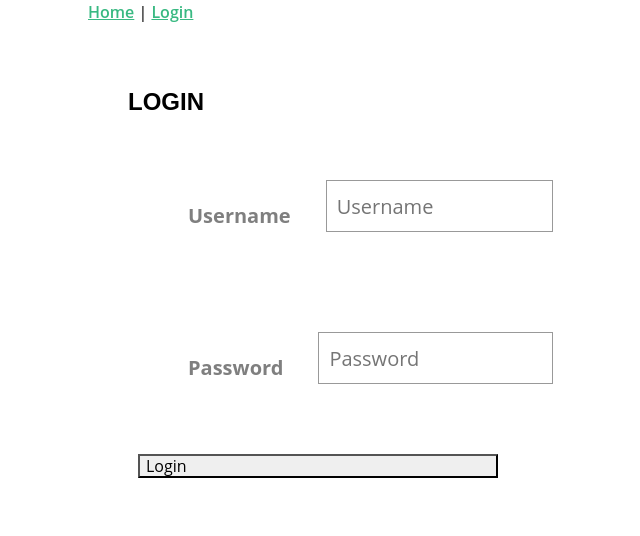
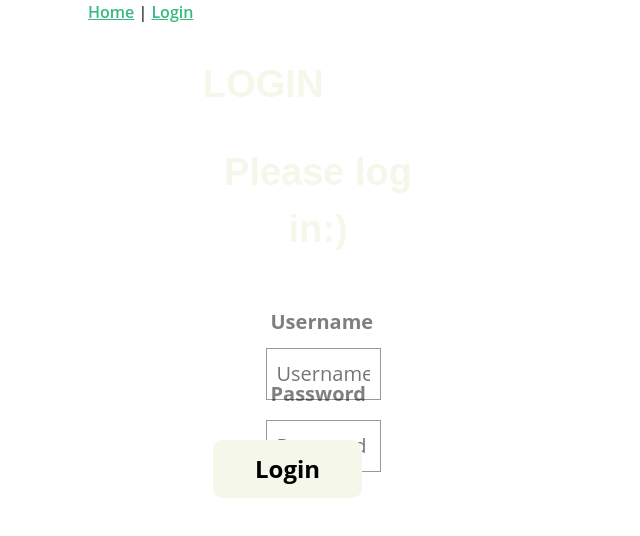
Before and after one commit to Prosjekt-IDATT2105/Frontend, a Vue app: page /login in a window 1280 px wide. Shown: the top 536 px of the page, without its empty margins (322-962 px from the left). Built offline with nearby package versions, Linux system fonts and the light colour scheme.

Commit message:
Fixed login-method

```diff
--- a/src/App.vue
+++ b/src/App.vue
@@ -7,6 +7,7 @@
 </template>
 
 <style>
+
 html {
   -webkit-text-size-adjust: 100%;
   -webkit-font-smoothing: antialiased;
--- a/src/views/LoginPage.vue
+++ b/src/views/LoginPage.vue
@@ -1,6 +1,7 @@
 <template>
-  <div class="container" @submit.prevent="handleClickSignin">
+  <div class="container">
     <h2 id="title">LOGIN</h2>
+    <h2 class="logInStatus" id="logInHeader">Please log in:)</h2>
     <BaseInput
       id="inpUsername"
       v-model="event.username"
@@ -39,44 +40,76 @@ export default {
     };
   },
   methods: {
-    async handleClickSignin() {
-      const loginRequest = { username: this.username, password: this.password };
 
-      alert("hei")
+    async handleClickSignin () {
+      const loginRequest = {
+        username: this.event.username,
+        password: this.event.password,
+      };
       const loginResponse = await doLogin(loginRequest);
-      if (loginResponse.data === "Wrong password") {
-        alert(loginResponse);
-        alert("funnet");
-      } else if (loginResponse.data === "User not found") {
-        alert("ikke funnet");
-        this.showSignUpButton = true;
-        document.getElementById("logInHeader").innerHTML = loginResponse.data;
+      if (loginResponse === "Wrong password") {
+        document.getElementById("logInHeader").innerHTML = loginResponse;
+      } else if (loginResponse === "User not found") {
+        document.getElementById("logInHeader").innerHTML = loginResponse;
       } else {
-        this.$store.commit("SET_TOKEN", loginResponse);
-        this.$store.commit("SET_USERNAME", this.username);
-        alert("siste else-setning");
+        this.$store.commit("SET_TOKEN", loginResponse.data);
+        this.$store.commit("SET_USERNAME", this.event.username);
+        await this.$router.push("/")
       }
     },
   },
 };
 </script>
 <style scoped>
+
 .container {
-  display: grid;
-  justify-content: center;
-  margin: 40px;
+  text-align: center;
+  color: #f6f7eb;
+  width: 50%;
+  margin: auto;
+
 }
-#title {
-  font-size: x-large;
-  font-weight: bold;
-  margin-bottom: 20px;
+.logInStatus {
+  color: #f6f7eb;
 }
 
-#inpUsername,
-#inpPassword {
-  display: flex;
-  flex-direction: row;
-  align-items: center;
-  column-gap: 20px;
+ul {
+  list-style-type: none;
+  padding: 0;
 }
+li {
+  display: inline-block;
+  margin: 0 10px;
+}
+
+button {
+  background: #d8dca7;
+  border-radius: 10px;
+  border: none;
+  padding: 0;
+  outline-offset: 4px;
+}
+
+.button {
+  display: block;
+  padding: 15px 42px;
+  border-radius: 10px;
+  font-size: 1.5rem;
+  background: #f6f7eb;
+  color: black;
+  transform: translateY(-4px);
+  font-weight: bolder;
+  will-change: transform;
+  transition: transform 150ms;
+}
+
+button:hover .button {
+  cursor: pointer;
+  transform: translateY(-6px);
+}
+
+button:active .button{
+  transform: translateY(-2px);
+}
+
 </style>
```
Also changed, not shown: src/utils/apiutil.js (indentation only).
